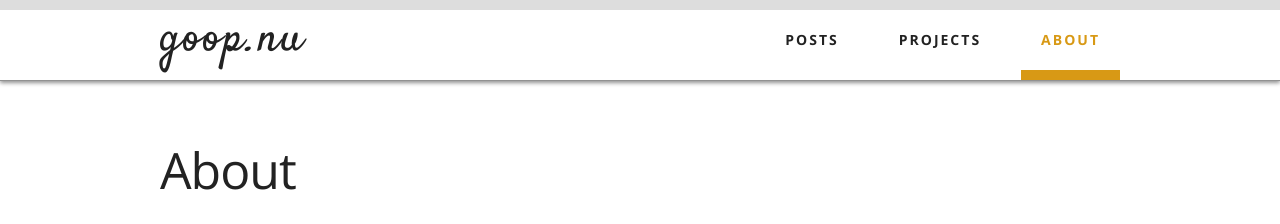
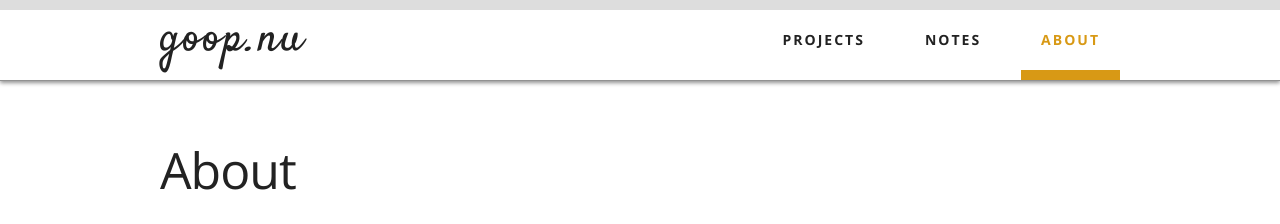
Before and after one commit to joelgoop/goop.nu, a Jekyll site: the page built from src/about.md, in a window 1280 px wide. Shown: the top 224 px of the page. Built offline with Jekyll 4.4.1, drawn with Linux system fonts in a browser that asks for light colours.

Commit message:
Rename posts to notes

```diff
--- a/src/index.html
+++ b/src/notes.html
@@ -1,9 +1,9 @@
 ---
-title: Posts
+title: Notes
 layout: page
-permalink: /
+permalink: /notes/
 color: red
-menu_order: 1
+menu_order: 3
 ---
 <ul class="posts-list">
   {% for post in site.posts %}
```
